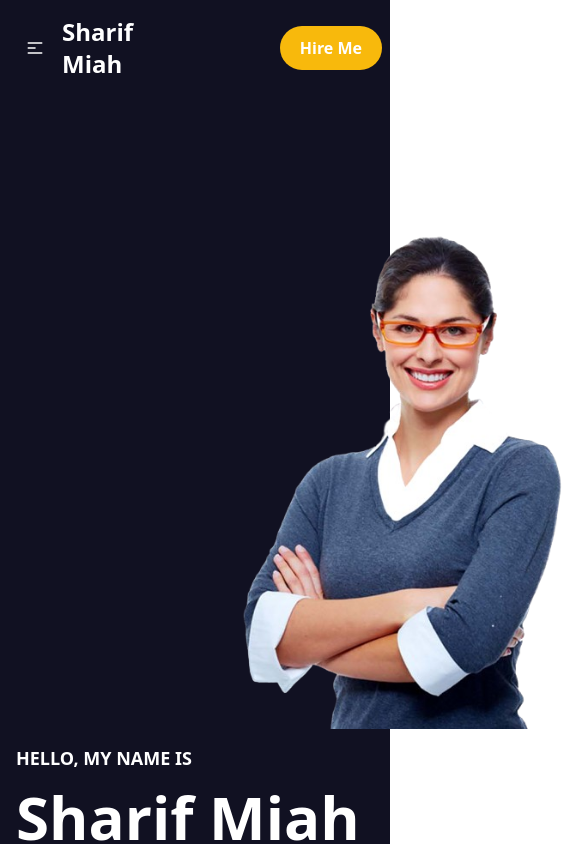
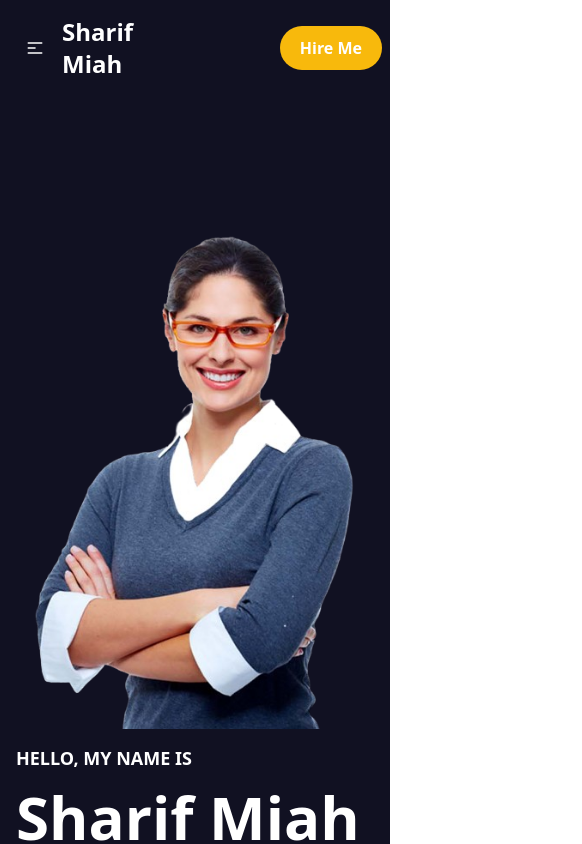
Before and after one commit to Sharif-Miah/portfolio-site, a React (Vite) app: page / in a window 390 px wide. Shown: the top 844 px of the page, 582 px wide, since content can reach past the window. Built offline with nearby package versions, Linux system fonts and the light colour scheme.

Commit message:
one issu solve

```diff
--- a/src/Pages/Home/Hero/Hero.jsx
+++ b/src/Pages/Home/Hero/Hero.jsx
@@ -9,7 +9,7 @@ const Hero = () => {
         <div className="hero ">
           <div className="hero-content flex-col lg:flex-row-reverse">
             <div className=" sm:w-full lg:w-1/2">
-              <img src={heroImg} className=" w-25 ml-52 " alt="" />
+              <img src={heroImg} className=" w-25 sm:ml-0 lg:ml-52 " alt="" />
             </div>
             <div className="sm:w-full lg:w-1/2">
               <h4 className="text-[18px] font-bold text-white  uppercase">
```
